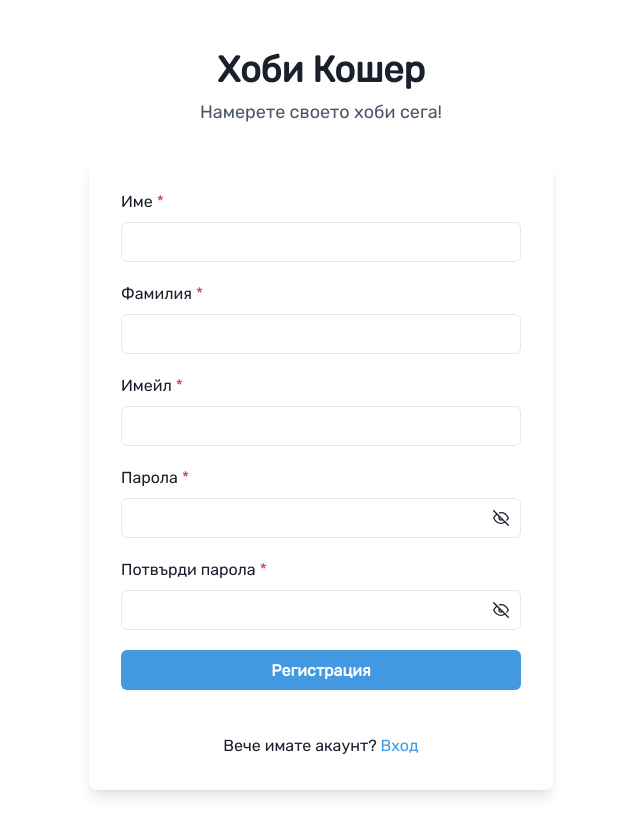
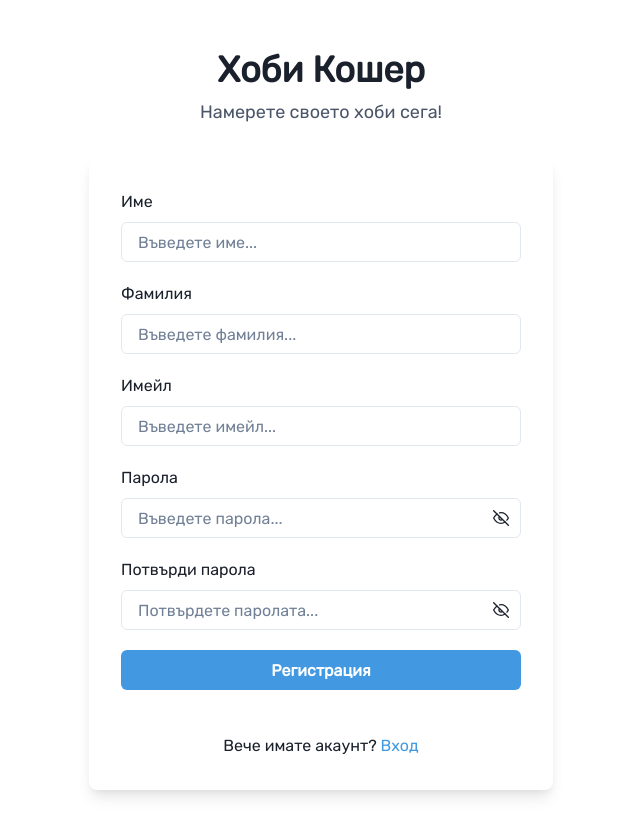
Before and after one commit to maria-pashkulova/hobby-hive, a React (Vite) app in the folder client/: page /register in a window 1280 px wide. Shown: the whole page, without its empty margins (319-959 px from the left). Built offline with nearby package versions, Linux system fonts and the light colour scheme.

Commit message:
Use Formik and Field components instead of useFormik hook; create reusable components for input of type text and password

```diff
--- a/client/src/components/Register.jsx
+++ b/client/src/components/Register.jsx
@@ -1,36 +1,32 @@
+import { useState, useContext } from 'react';
+import { Link as ReactRouterLink, useNavigate } from 'react-router-dom';
+import AuthContext from '../contexts/authContext';
+
 import {
     VStack,
-    FormControl,
-    FormLabel,
-    Input,
-    InputGroup,
-    InputRightElement,
     Button,
     Box,
     Link,
     Text,
     useToast,
-    FormErrorMessage
 } from '@chakra-ui/react';
-import { FiEye, FiEyeOff } from "react-icons/fi";
 
-import { useState, useContext } from 'react';
-import { Link as ReactRouterLink, useNavigate } from 'react-router-dom';
+import { Formik } from "formik";
+import { RegisterFormKeys } from '../formKeys/formKeys';
+import { registerFormSchema } from '../schemas/userAuthenticationSchema';
 
-import { RegisterFormKeys } from '../formKeys/formKeys';
-import { useFormik } from "formik";
-
-import AuthContext from '../contexts/authContext';
-import { registerFormSchema } from '../schemas/userAuthenticationSchema';
+import TextInput from './input-fields/TextInput';
+import PasswordInput from './input-fields/PasswordInput';
 
 
 const Register = () => {
 
+    const [showPassword, setShowPassword] = useState(false);
     const navigate = useNavigate();
     const toast = useToast();
     const { registerSubmitHandler } = useContext(AuthContext);
 
-
+    //Controlled and validated form using Formik and Yup
     const handleFormSubmit = async (formValues) => {
 
         //make request after client side validation
@@ -74,109 +70,60 @@ const Register = () => {
         }
     }
 
-    //Controlled and validated form using Formik and Yup
-    const { values, errors, touched, isSubmitting, handleBlur, handleChange, handleSubmit } = useFormik({
-        initialValues: {
+    const handleClick = () => setShowPassword((showPassword) => !showPassword);
+
+    return (
+        <Formik
+            initialValues={{
                 [RegisterFormKeys.FirstName]: '',
                 [RegisterFormKeys.LastName]: '',
                 [RegisterFormKeys.Email]: '',
                 [RegisterFormKeys.Password]: '',
                 [RegisterFormKeys.RepeatPass]: ''
-        },
-        validationSchema: registerFormSchema,
-        onSubmit: handleFormSubmit
+            }}
+            validationSchema={registerFormSchema}
+            onSubmit={handleFormSubmit}
+        >
 
-    });
-    const [showPassword, setShowPassword] = useState(false);
-    const handleClick = () => setShowPassword((showPassword) => !showPassword);
-
-    return (
-        <VStack as='form' spacing='5' onSubmit={handleSubmit} noValidate >
-            <FormControl id='firstName' isInvalid={errors[RegisterFormKeys.FirstName] && touched[RegisterFormKeys.FirstName]} isRequired>
-                <FormLabel>Име</FormLabel>
-                <Input
+            {({ isSubmitting, handleSubmit }) => (
+                <VStack as='form' spacing='5' onSubmit={handleSubmit}>
+                    <TextInput
                         type='text'
                         name={RegisterFormKeys.FirstName}
-                    value={values[RegisterFormKeys.FirstName]}
-                    onChange={handleChange}
-                    onBlur={handleBlur}
+                        placeholder='Въведете име...'
+                        label='Име'
                     />
-                <FormErrorMessage>
-                    {errors[RegisterFormKeys.FirstName]}
-                </FormErrorMessage>
-            </FormControl>
-            <FormControl id='lastName' isInvalid={errors[RegisterFormKeys.LastName] && touched[RegisterFormKeys.LastName]} isRequired>
-                <FormLabel>Фамилия</FormLabel>
-                <Input
+                    <TextInput
                         type='text'
                         name={RegisterFormKeys.LastName}
-                    value={values[RegisterFormKeys.LastName]}
-                    onChange={handleChange}
-                    onBlur={handleBlur}
+                        placeholder='Въведете фамилия...'
+                        label='Фамилия'
                     />
-                <FormErrorMessage>
-                    {errors[RegisterFormKeys.LastName]}
-                </FormErrorMessage>
-            </FormControl>
-            <FormControl id='email' isInvalid={errors[RegisterFormKeys.Email] && touched[RegisterFormKeys.Email]} isRequired>
-                <FormLabel>Имейл</FormLabel>
-                <Input
-                    type='email'
+                    <TextInput
+                        type='text'
                         name={RegisterFormKeys.Email}
-                    value={values[RegisterFormKeys.Email]}
-                    onChange={handleChange}
-                    onBlur={handleBlur}
+                        placeholder='Въведете имейл...'
+                        label='Имейл'
                     />
-                <FormErrorMessage>
-                    {errors[RegisterFormKeys.Email]}
-                </FormErrorMessage>
-            </FormControl>
-            <FormControl id='password' isInvalid={errors[RegisterFormKeys.Password] && touched[RegisterFormKeys.Password]} isRequired>
-                <FormLabel>Парола</FormLabel>
-                <InputGroup>
-                    <Input
+
+                    <PasswordInput
                         type={showPassword ? 'text' : 'password'}
                         name={RegisterFormKeys.Password}
-                        value={values[RegisterFormKeys.Password]}
-                        onChange={handleChange}
-                        onBlur={handleBlur}
+                        placeholder='Въведете парола...'
+                        label='Парола'
+                        showPassword={showPassword}
+                        handleClick={handleClick}
                     />
-                    <InputRightElement h={'full'}>
-                        <Button
-                            variant={'ghost'}
-                            size='xl'
-                            onClick={handleClick}>
-                            {showPassword ? <FiEye /> : <FiEyeOff />}
-                        </Button>
-                    </InputRightElement>
-                </InputGroup>
-                <FormErrorMessage>
-                    {errors[RegisterFormKeys.Password]}
-                </FormErrorMessage>
-            </FormControl>
-            <FormControl id='repeatPass' isInvalid={errors[RegisterFormKeys.RepeatPass] && touched[RegisterFormKeys.RepeatPass]} isRequired>
-                <FormLabel>Потвърди парола</FormLabel>
-                <InputGroup>
-                    <Input
+
+                    <PasswordInput
                         type={showPassword ? 'text' : 'password'}
                         name={RegisterFormKeys.RepeatPass}
-                        value={values[RegisterFormKeys.RepeatPass]}
-                        onChange={handleChange}
-                        onBlur={handleBlur}
+                        placeholder='Потвърдете паролата...'
+                        label='Потвърди парола'
+                        showPassword={showPassword}
+                        handleClick={handleClick}
                     />
-                    <InputRightElement h={'full'}>
-                        <Button
-                            variant={'ghost'}
-                            size='xl'
-                            onClick={handleClick}>
-                            {showPassword ? <FiEye /> : <FiEyeOff />}
-                        </Button>
-                    </InputRightElement>
-                </InputGroup>
-                <FormErrorMessage>
-                    {errors[RegisterFormKeys.RepeatPass]}
-                </FormErrorMessage>
-            </FormControl>
+
                     <Button
                         type='submit'
                         bg={'blue.400'}
@@ -196,7 +143,9 @@ const Register = () => {
                             Вече имате акаунт? <Link as={ReactRouterLink} to='/login' color={'blue.400'}>Вход</Link>
                         </Text>
                     </Box>
-        </VStack >
+                </VStack >)}
+
+        </Formik>
     )
 }
 
--- /dev/null
+++ b/client/src/components/input-fields/PasswordInput.jsx
@@ -0,0 +1,31 @@
+import { Button, FormControl, FormErrorMessage, FormLabel, Input, InputGroup, InputRightElement } from "@chakra-ui/react"
+import { Field, useField } from "formik"
+import { FiEye, FiEyeOff } from "react-icons/fi";
+
+const PasswordInput = ({ label, showPassword, handleClick, ...props }) => {
+    const [field, meta] = useField(props);
+    return (
+        <FormControl id={props.name} isInvalid={meta.error && meta.touched}>
+            <FormLabel>{label}</FormLabel>
+            <InputGroup>
+                <Field
+                    as={Input}
+                    {...props}
+                />
+                <InputRightElement h={'full'}>
+                    <Button
+                        variant={'ghost'}
+                        size='xl'
+                        onClick={handleClick}>
+                        {showPassword ? <FiEye /> : <FiEyeOff />}
+                    </Button>
+                </InputRightElement>
+            </InputGroup>
+            <FormErrorMessage>
+                {meta.error}
+            </FormErrorMessage>
+        </FormControl>
+    )
+}
+
+export default PasswordInput;
--- /dev/null
+++ b/client/src/components/input-fields/TextInput.jsx
@@ -0,0 +1,21 @@
+import { FormControl, FormErrorMessage, FormLabel, Input } from "@chakra-ui/react"
+import { Field, useField } from "formik"
+
+
+const TextInput = ({ label, ...props }) => {
+    const [field, meta] = useField(props);
+    return (
+        <FormControl id={props.name} isInvalid={meta.error && meta.touched}>
+            <FormLabel>{label}</FormLabel>
+            <Field
+                as={Input}
+                {...props}
+            />
+            <FormErrorMessage>
+                {meta.error}
+            </FormErrorMessage>
+        </FormControl>
+    )
+}
+
+export default TextInput;
```
Lines whose indentation alone changed are shown as unchanged.
